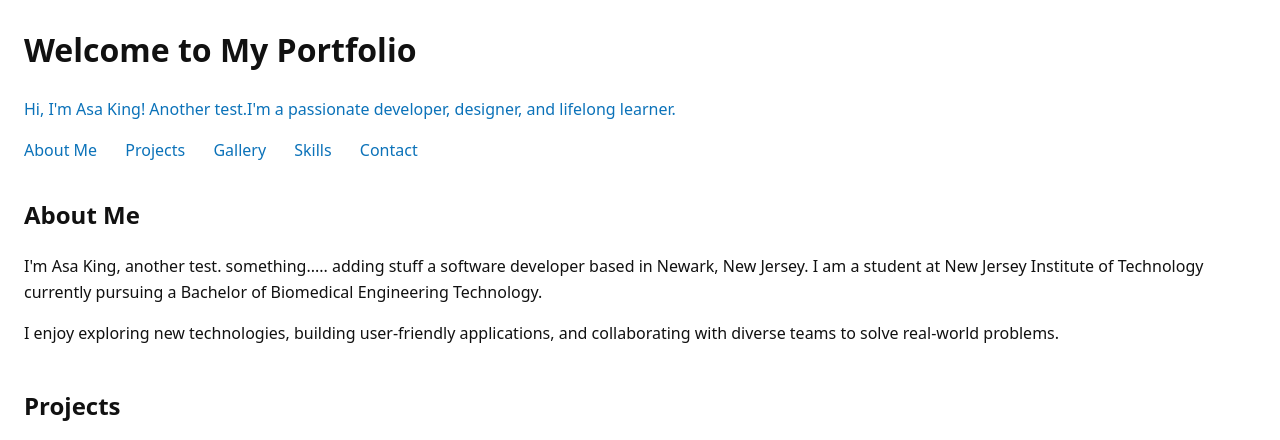
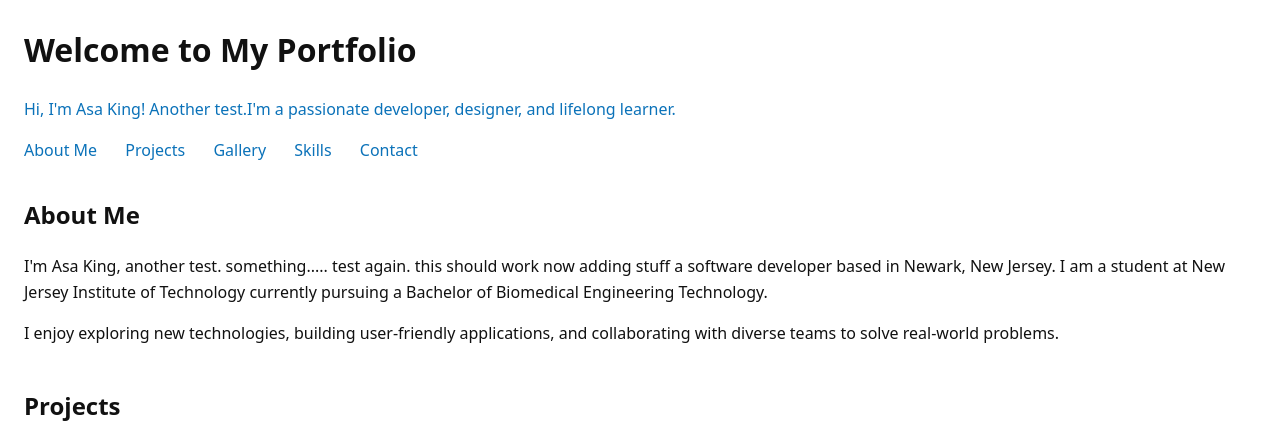
Before and after one commit to abknjit/Portfolio-Website-1.html, a plain HTML site: page index.html in a window 1280 px wide. Shown: the top 440 px of the page. Drawn offline with Linux system fonts and the light colour scheme.

Commit message:
Update index.html

```diff
--- a/index.html
+++ b/index.html
@@ -177,7 +177,7 @@
     <section id="about">
       <h2>About Me</h2>
       <p>
-        I'm Asa King, another test. something..... adding stuff a software developer based in Newark, New Jersey. I am a student at New Jersey Institute of Technology currently pursuing a Bachelor of Biomedical Engineering Technology.
+        I'm Asa King, another test. something..... test again. this should work now adding stuff a software developer based in Newark, New Jersey. I am a student at New Jersey Institute of Technology currently pursuing a Bachelor of Biomedical Engineering Technology.
       </p>
       <p>
         I enjoy exploring new technologies, building user-friendly applications, and collaborating with diverse teams to solve real-world problems.
```
